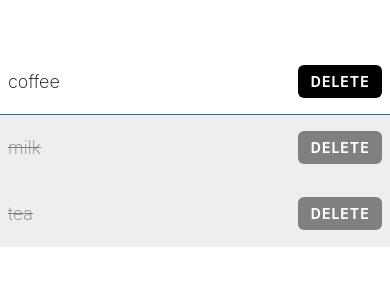
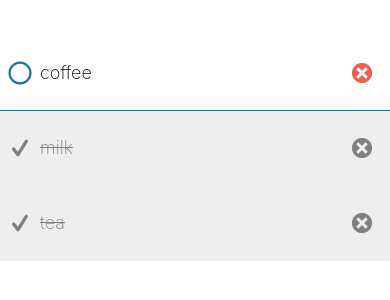
Before and after one commit to aemiio/taskly, a React Native app in the folder taskly/: screen / in a window 390 px wide. Shown: the part 274-574 px from the top of the page. Built offline with nearby package versions, Linux system fonts and the light colour scheme.

Commit message:
feat: Enhance ListItem component with icon support and update prerequisites

```diff
--- a/taskly/components/screen1.tsx
+++ b/taskly/components/screen1.tsx
@@ -1,5 +1,6 @@
 import { StyleSheet, TouchableOpacity, View, Alert, Text } from "react-native";
 import { theme } from "../theme";
+import Entypo from "@expo/vector-icons/Entypo";
 
 type Props = {
   name: string;
@@ -32,6 +33,12 @@
         isCompleted ? styles.completedContainer : undefined,
       ]}
     >
+      <View style={styles.row}>
+        <Entypo
+          name={isCompleted ? "check" : "circle"}
+          size={24}
+          color={isCompleted ? theme.colorGrey : theme.colorCerulean}
+        />
         <Text
           style={[
             styles.itemText,
@@ -40,15 +47,18 @@
         >
           {name}
         </Text>
+      </View>
       <TouchableOpacity
+        hitSlop={20}
         onPress={handleDelete}
-        style={[
-          styles.button,
-          isCompleted ? styles.completedButton : undefined,
-        ]}
+        style={styles.button}
         activeOpacity={0.8}
       >
-        <Text style={styles.buttonText}> Delete </Text>
+        <Entypo
+          name={"circle-with-cross"}
+          color={isCompleted ? theme.colorGrey : theme.colorRed}
+          size={24}
+        />
       </TouchableOpacity>
     </View>
   );
@@ -67,17 +77,11 @@
   itemText: {
     fontSize: 18,
     fontWeight: "200",
+    marginLeft: 8,
+    flex: 1,
   },
   button: {
-    backgroundColor: theme.colorBlack,
     padding: 8,
-    borderRadius: 6,
-  },
-  buttonText: {
-    color: "#fff",
-    fontWeight: "bold",
-    textTransform: "uppercase",
-    letterSpacing: 1,
   },
   completedContainer: {
     backgroundColor: theme.colorLightGrey,
@@ -88,7 +92,9 @@
     textDecorationLine: "line-through",
     textDecorationColor: theme.colorGrey,
   },
-  completedButton: {
-    backgroundColor: theme.colorGrey,
+  row: {
+    flexDirection: "row",
+    flex: 1,
+    alignItems: "center",
   },
 });
--- a/taskly/theme.tsx
+++ b/taskly/theme.tsx
@@ -3,5 +3,6 @@
   colorWhite: "#fff",
   colorBlack: "#000",
   colorGrey: "grey",
-  colorLightGrey: "#eee"
+  colorLightGrey: "#eee",
+  colorRed: "#ee6055",
 };
```
Also changed, not shown: taskly/App.tsx (+4 -4 lines), 1 other file (tests, documents, lock files or other folders). Lines whose indentation alone changed are shown as unchanged.
